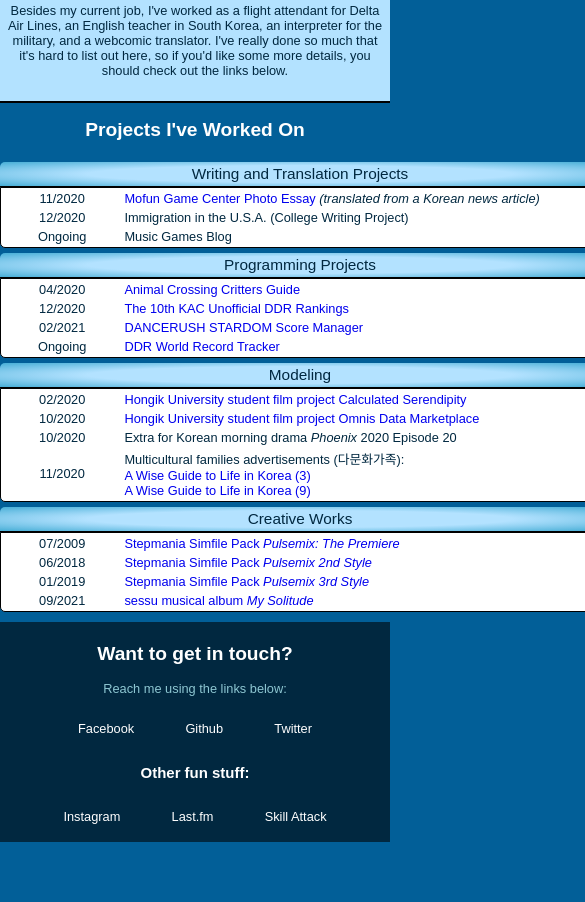
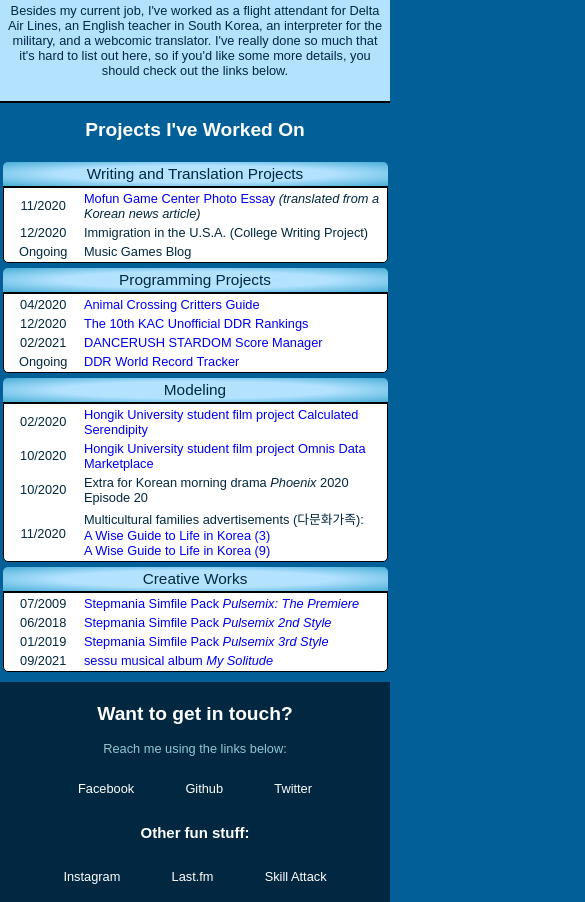
Before and after one commit to sessu/sessu-homepage, a plain HTML site: page index.html in a window 390 px wide. Shown: the part 1453-2355 px from the top of the page, 585 px wide, since content can reach past the window. Before the commit the page ends 2295 px from the top, so only its background shows below. Drawn offline with Linux system fonts and the light colour scheme.

Commit message:
Fix table media query

```diff
--- a/styles.css
+++ b/styles.css
@@ -274,7 +274,6 @@ section p em {
 }
 
 /* MEDIA QUERIES */
-
 @media (max-width: 75em) {
     html {
         font-size: 90%;
@@ -288,4 +287,16 @@ section p em {
     nav {
         font-size: 1rem;
     }
+
+    iframe {
+        width: 100%;
+    }
+
+    #section-projects {
+        width: 100%;
+    }
+
+    #section-projects table {
+        width: calc(100% - 5px);
+    }
 }
```
